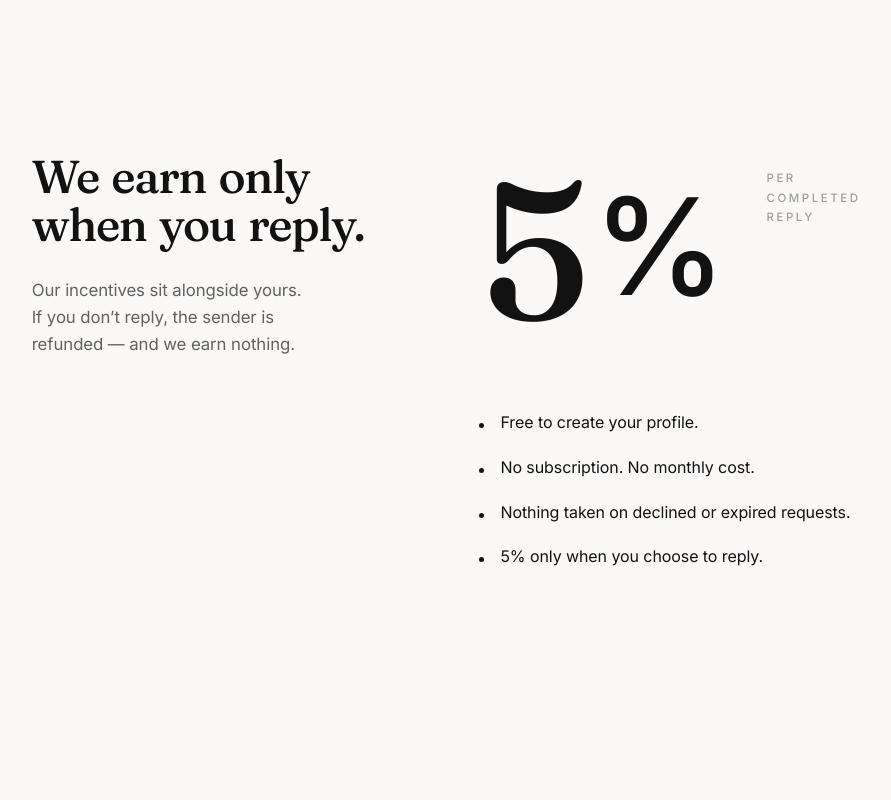
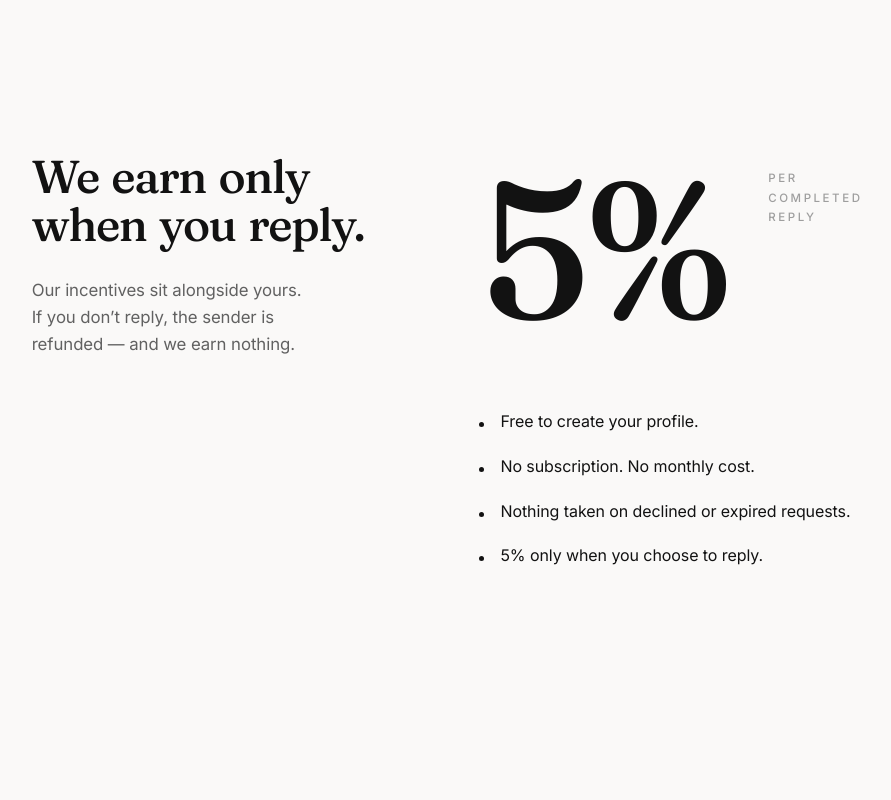
Before and after one commit to anouarbenyahia56-svg/reachme, a React (Vite) app: page / in a window 1280 px wide. Shown: the part 4840-5640 px from the top of the page, without its empty margins (111-1002 px from the left). Built offline with nearby package versions, Linux system fonts and the light colour scheme.

Commit message:
revert: pricing percent back to single Fraunces glyph

```diff
--- a/src/sections/Pricing.tsx
+++ b/src/sections/Pricing.tsx
@@ -17,14 +17,6 @@ const TERMS = [
 
 /**
  * Pricing — alignment, not extraction.
- *
- * Type pairing on the display number: the digit is Fraunces (the
- * editorial voice) and the % is Inter (a clean modern construction).
- * Fraunces' own % is drawn in the Cooper Black / Windsor "wonky"
- * tradition with an exaggerated slash that visually breaks the glyph
- * at editorial display size — the foundry's own specimen describes
- * it as "playful, even outright goofy". That voice belongs to the
- * wordmark, not to the number.
  *
  * The countdown runs from 100 → 5 over 1.7 s on viewport entry.
  */
@@ -66,45 +58,20 @@ export function Pricing() {
             <div className="md:col-span-7">
               <RevealScale duration={1.2}>
                 <div className="flex items-start gap-8 md:gap-10">
-                  <div
-                    className="text-[hsl(var(--ink))]"
+                  <span
+                    className="font-serif text-[hsl(var(--ink))]"
                     style={{
                       fontSize: "clamp(6rem, 16vw, 12rem)",
+                      fontWeight: 500,
                       lineHeight: 1,
-                      fontWeight: 500,
+                      letterSpacing: "-0.02em",
+                      fontFeatureSettings: "'ss01' 0, 'kern' 1",
+                      fontVariantNumeric: "lining-nums tabular-nums",
+                      fontOpticalSizing: "auto",
                     }}
                   >
-                    {/* The digit — Fraunces. */}
-                    <span
-                      className="font-serif"
-                      style={{
-                        letterSpacing: "-0.02em",
-                        fontFeatureSettings: "'ss01' 0, 'kern' 1",
-                        fontVariantNumeric: "lining-nums tabular-nums",
-                        fontOpticalSizing: "auto",
-                      }}
-                    >
-                      <CountTo from={100} to={5} duration={1.7} />
-                    </span>
-                    {/* The % — Inter. Sized down to match the digit's
-                        cap-height visually. Fraunces' own % is drawn
-                        in the Cooper Black "wonky" tradition with a
-                        slash that visually breaks the glyph at this
-                        scale — Inter's % is clean and modern. */}
-                    <span
-                      className="font-sans"
-                      style={{
-                        fontSize: "0.7em",
-                        fontWeight: 500,
-                        letterSpacing: "normal",
-                        marginLeft: "0.05em",
-                        verticalAlign: "0.18em",
-                        display: "inline-block",
-                      }}
-                    >
-                      %
-                    </span>
-                  </div>
+                    <CountTo from={100} to={5} duration={1.7} suffix="%" />
+                  </span>
                   <span
                     className="mt-4 font-medium uppercase text-[hsl(var(--ink-subtle))]"
                     style={{
```
